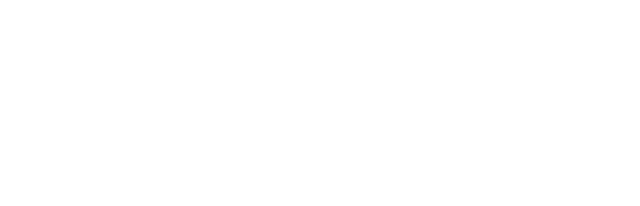
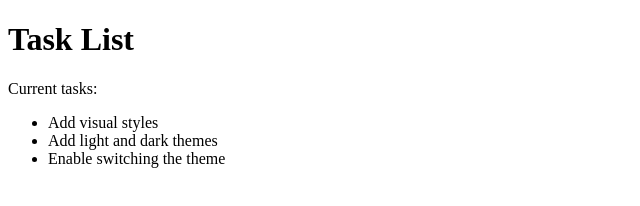
Before and after one commit to Lacasse-Curtis-216779001/WebDev, a plain HTML site: page index.html in a window 1280 px wide. Shown: the whole page, without its empty margins (0-640 px from the left). Drawn offline with Linux system fonts and the light colour scheme.

Commit message:
updated html slightly

```diff
--- a/index.html
+++ b/index.html
@@ -1,12 +1,19 @@
 <!DOCTYPE html>
 <html land="en">
     <head>
-        <meta charset="UTF-8">
+        <meta charset="utf-8">
         <meta http-equiv="X-UA-Compatible" content="IE-edge">
         <meta name="viewport" content="width=device-width, initial-scale=1.0">
-        <title>Document</title>
+        <title>Simple website</title>
+        <link rel="stylesheet" href="main.css">
     </head>
     <body>
-
+        <h1>Task List</h1>
+        <p id="msg">Current tasks:</p>
+        <ul>
+            <li class="list">Add visual styles</li>
+            <li class="list">Add light and dark themes</li>
+            <li>Enable switching the theme</li>
+        </ul>
     </body>
 </html>
```
